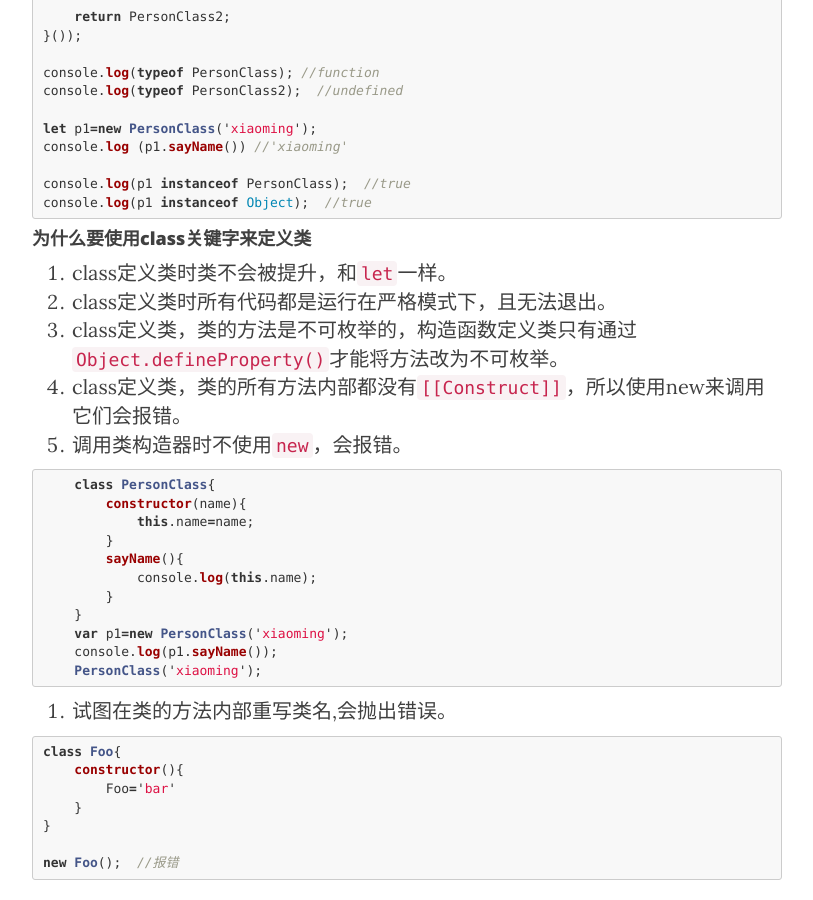
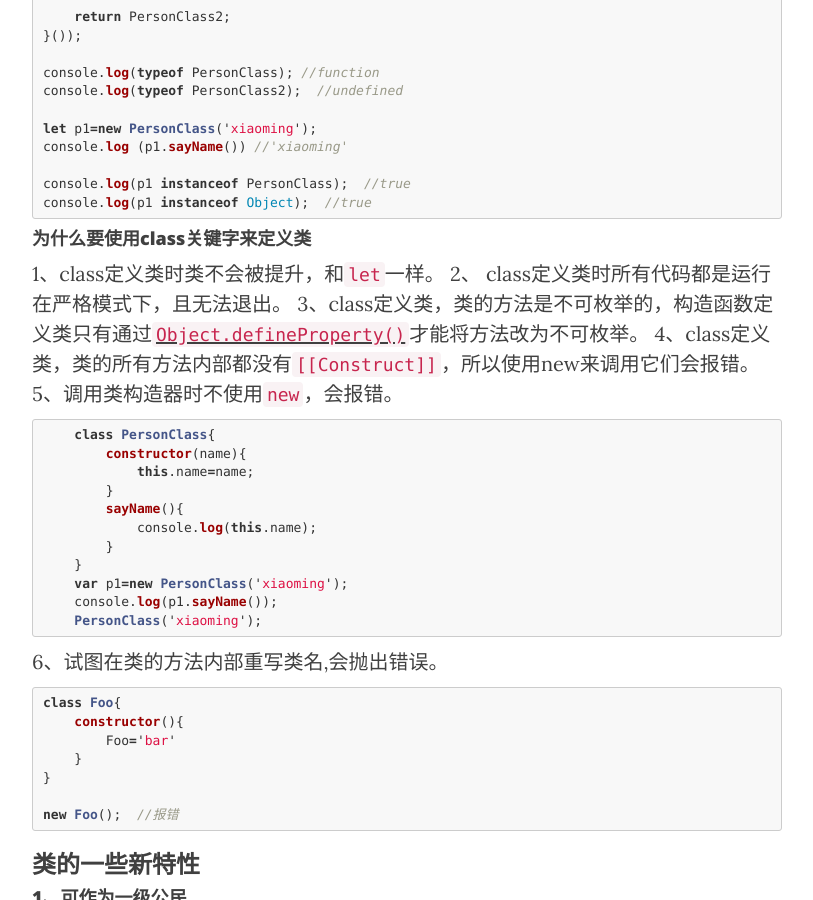
Before and after one commit to Bubble2/Bubble2.github.io, a Jekyll site: the page built from _posts/2017-07-31-es6-classes.md, in a window 1280 px wide and 900 px high, scrolled down 3771 px. Shown: the whole window, without its empty margins (233-1046 px from the left). Built offline with Jekyll 4.4.1, drawn with Linux system fonts in a browser that asks for light colours; nearby versions of some CDN libraries.

Commit message:
modify classes

````diff
--- a/_posts/2017-07-31-es6-classes.md
+++ b/_posts/2017-07-31-es6-classes.md
@@ -154,11 +154,11 @@
 
 #### 为什么要使用class关键字来定义类
 
-1. class定义类时类不会被提升，和`let`一样。
-2. class定义类时所有代码都是运行在严格模式下，且无法退出。
-3. class定义类，类的方法是不可枚举的，构造函数定义类只有通过[`Object.defineProperty()`](https://developer.mozilla.org/zh-CN/docs/Web/JavaScript/Reference/Global_Objects/Object/defineProperty)才能将方法改为不可枚举。
-4. class定义类，类的所有方法内部都没有`[[Construct]]`，所以使用new来调用它们会报错。
-5. 调用类构造器时不使用`new`，会报错。
+1、class定义类时类不会被提升，和`let`一样。
+2、 class定义类时所有代码都是运行在严格模式下，且无法退出。
+3、class定义类，类的方法是不可枚举的，构造函数定义类只有通过[`Object.defineProperty()`](https://developer.mozilla.org/zh-CN/docs/Web/JavaScript/Reference/Global_Objects/Object/defineProperty)才能将方法改为不可枚举。
+4、class定义类，类的所有方法内部都没有`[[Construct]]`，所以使用new来调用它们会报错。
+5、调用类构造器时不使用`new`，会报错。
 
 ``` js
     class PersonClass{
@@ -174,7 +174,7 @@
     PersonClass('xiaoming');
 ```
 
-6. 试图在类的方法内部重写类名,会抛出错误。
+6、试图在类的方法内部重写类名,会抛出错误。
 
 ``` js
 class Foo{
````
